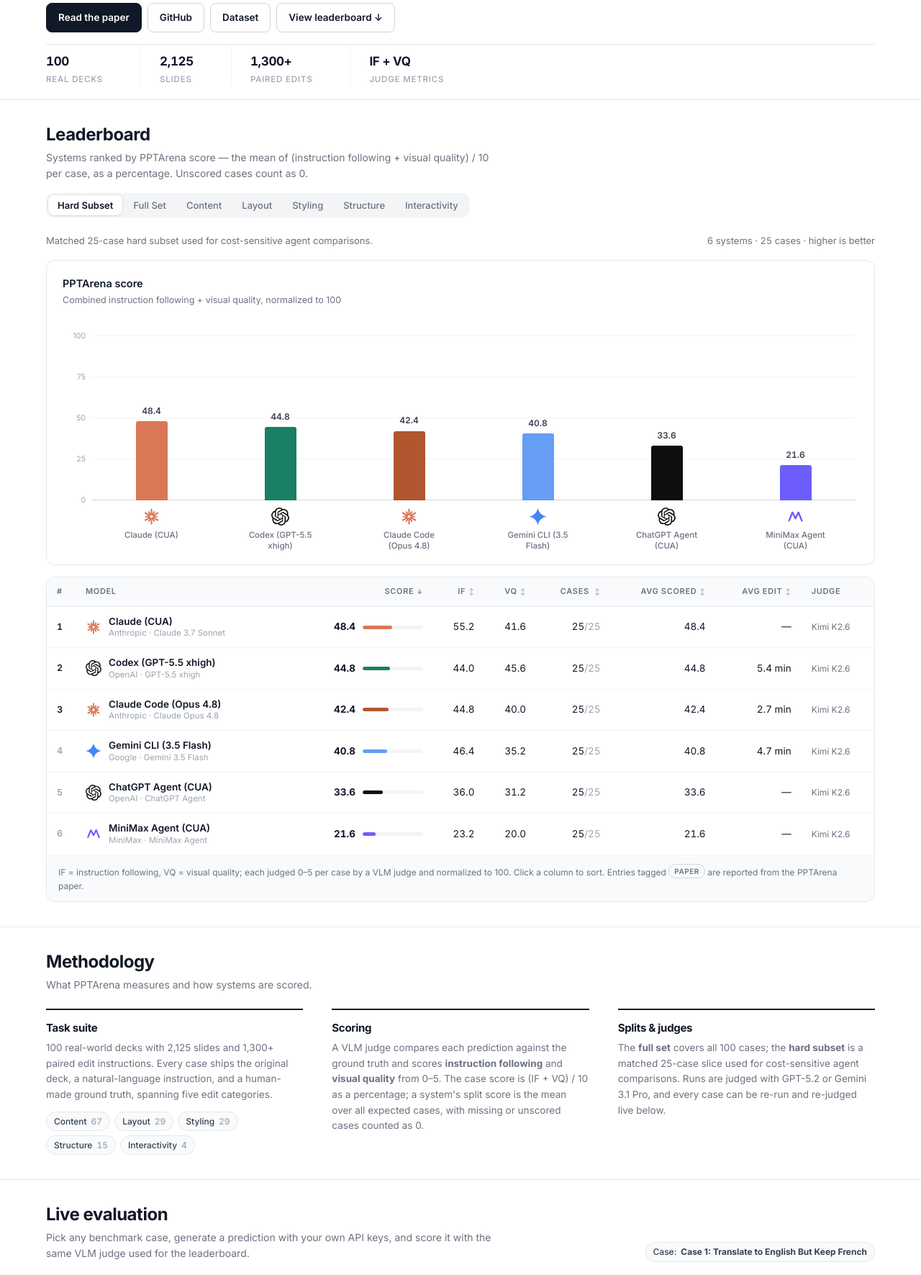
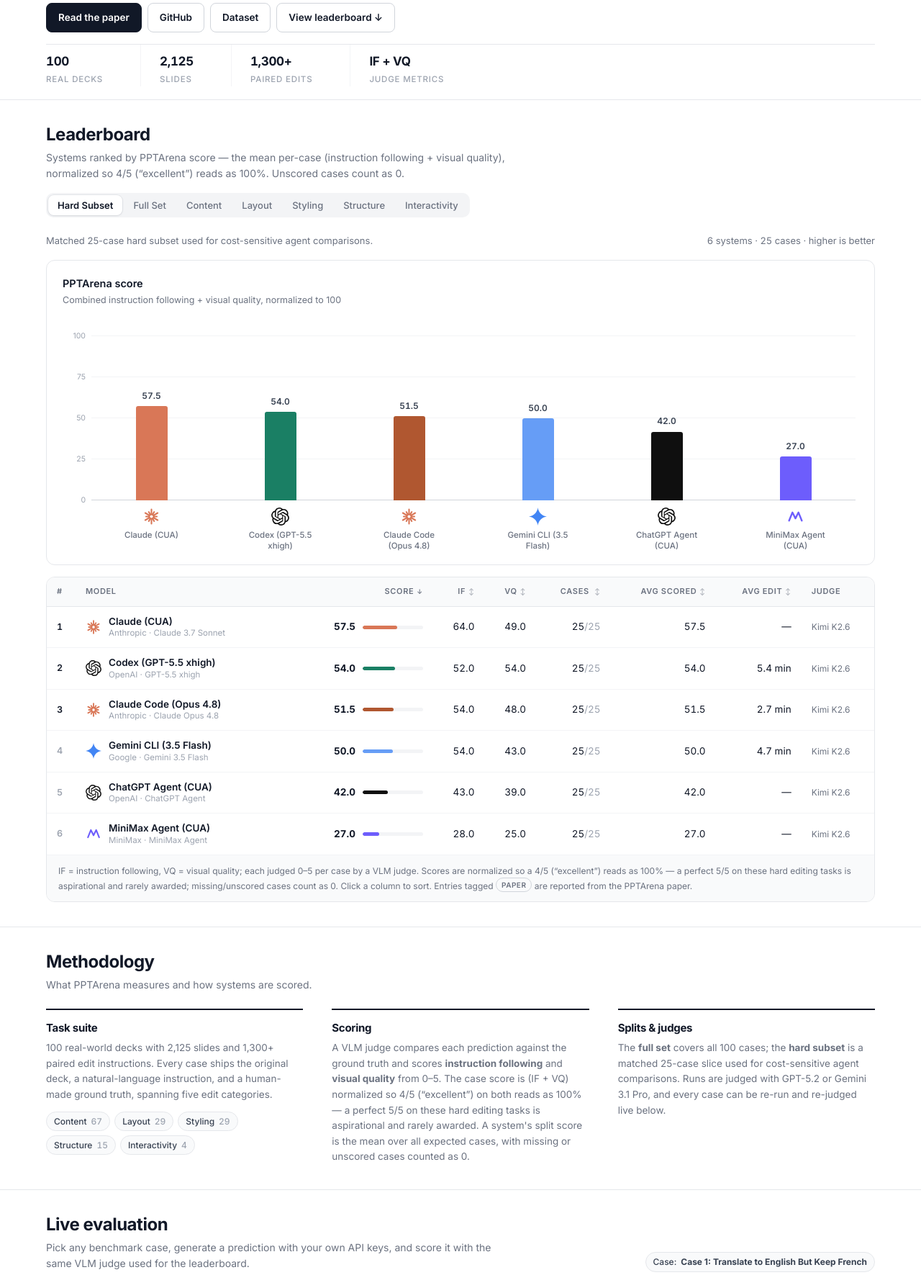
Before and after one commit to michaelofengend/PPTArena, a Flask app: page /evaluation in a window 1280 px wide. Shown: the part 241-2012 px from the top of the page at 72% size. Run offline with Flask 2, Linux system fonts and the light colour scheme.

Commit message:
Leaderboard scoring: normalize so 4/5 'excellent' = 100% (wider, fairer spread)
Rescales the headline percentage by an absolute, monotonic curve: a 4/5 on a
metric reads as full marks (5/5 is aspirational and rarely awarded on these
hard tasks). Widens visible spread (std 14->18, top 48%->60%) and lifts the
best systems without reordering or distorting near-ties; adding a system
later never shifts anyone. Controlled by one constant (SCORE_CEILING=4.0;
set 5.0 for the literal scale, 3.5 for a more aggressive spread). Metric
explanations updated to match.

```diff
--- a/src/app.py
+++ b/src/app.py
@@ -605,17 +605,34 @@ def _fmt_edit_time(seconds):
     return f"{m:.1f} min" if m >= 1 else f"{seconds:.0f} s"
 
 
+# Judge points (out of 5) that map to 100%. A 4/5 ("excellent") on a metric
+# reads as full marks, since a perfect 5/5 on these hard editing tasks is
+# aspirational and rarely awarded. This is an ABSOLUTE, MONOTONIC rescale
+# (a fixed curve — adding a system later never shifts anyone's score, and it
+# never reorders systems); it widens the visible spread and lifts the top
+# without distorting near-ties. Set to 5.0 for the literal 5/5=100% scale,
+# or 3.5 for a more aggressive spread.
+SCORE_CEILING = 4.0
+
+
+def _metric_pct(score):
+    """Single 0–5 judge metric → 0–100, capped at the excellence ceiling."""
+    return min(score / SCORE_CEILING, 1.0) * 100
+
+
+def _case_pct(if_score, vq_score):
+    """Combined per-case IF+VQ → 0–100, capped (a great case can't exceed 100)."""
+    return min((if_score + vq_score) / (2 * SCORE_CEILING), 1.0) * 100
+
+
 def _build_leaderboard_entry(source, split_key, expected_cases, scored):
     scored_cases = len(scored)
     if not scored or expected_cases <= 0:
         return None
 
-    total_if_pct = sum(row["if_score"] / 5 * 100 for row in scored)
-    total_vq_pct = sum(row["vq_score"] / 5 * 100 for row in scored)
-    total_case_pct = sum(
-        ((row["if_score"] + row["vq_score"]) / 10) * 100
-        for row in scored
-    )
+    total_if_pct = sum(_metric_pct(row["if_score"]) for row in scored)
+    total_vq_pct = sum(_metric_pct(row["vq_score"]) for row in scored)
+    total_case_pct = sum(_case_pct(row["if_score"], row["vq_score"]) for row in scored)
 
     mean_scored_pct = total_case_pct / scored_cases
     # Conservative leaderboard metric: missing or unscored cases count as 0.
--- a/src/templates/evaluation.html
+++ b/src/templates/evaluation.html
@@ -1356,8 +1356,8 @@
                     <div>
                         <h2>Leaderboard</h2>
                         <p class="sub">
-                            Systems ranked by PPTArena score — the mean of (instruction following + visual quality) / 10
-                            per case, as a percentage. Unscored cases count as 0.
+                            Systems ranked by PPTArena score — the mean per-case (instruction following + visual
+                            quality), normalized so 4/5 (“excellent”) reads as 100%. Unscored cases count as 0.
                         </p>
                     </div>
                     <div class="tabs" role="tablist" aria-label="Leaderboard split">
@@ -1426,7 +1426,7 @@
                                         <th class="left">#</th>
                                         <th class="left">Model</th>
                                         <th data-sort="score" data-dir="desc" class="sorted"
-                                            title="Mean of (IF + VQ) / 10 across all expected cases, as a percentage">
+                                            title="Mean per-case (IF + VQ) across all expected cases, normalized so 4/5='excellent'=100%">
                                             Score</th>
                                         <th data-sort="ifp" title="Instruction following, normalized to 100">IF</th>
                                         <th data-sort="vqp" title="Visual quality, normalized to 100">VQ</th>
@@ -1478,9 +1478,10 @@
                             </table>
                         </div>
                         <div class="table-foot">
-                            IF = instruction following, VQ = visual quality; each judged 0–5 per case by a VLM judge
-                            and normalized to 100. Click a column to sort. Entries tagged
-                            <span class="tag">paper</span> are reported from the PPTArena paper.
+                            IF = instruction following, VQ = visual quality; each judged 0–5 per case by a VLM judge.
+                            Scores are normalized so a 4/5 (“excellent”) reads as 100% — a perfect 5/5 on these hard
+                            editing tasks is aspirational and rarely awarded; missing/unscored cases count as 0. Click a
+                            column to sort. Entries tagged <span class="tag">paper</span> are reported from the PPTArena paper.
                         </div>
                     </div>
                     {% else %}
@@ -1521,8 +1522,9 @@
                         <p>
                             A VLM judge compares each prediction against the ground truth and scores
                             <b>instruction following</b> and <b>visual quality</b> from 0–5. The case score is
-                            (IF + VQ) / 10 as a percentage; a system's split score is the mean over all expected
-                            cases, with missing or unscored cases counted as 0.
+                            (IF + VQ) normalized so 4/5 (“excellent”) on both reads as 100% — a perfect 5/5 on these
+                            hard editing tasks is aspirational and rarely awarded. A system's split score is the mean
+                            over all expected cases, with missing or unscored cases counted as 0.
                         </p>
                     </div>
                     <div class="method-col">
```
